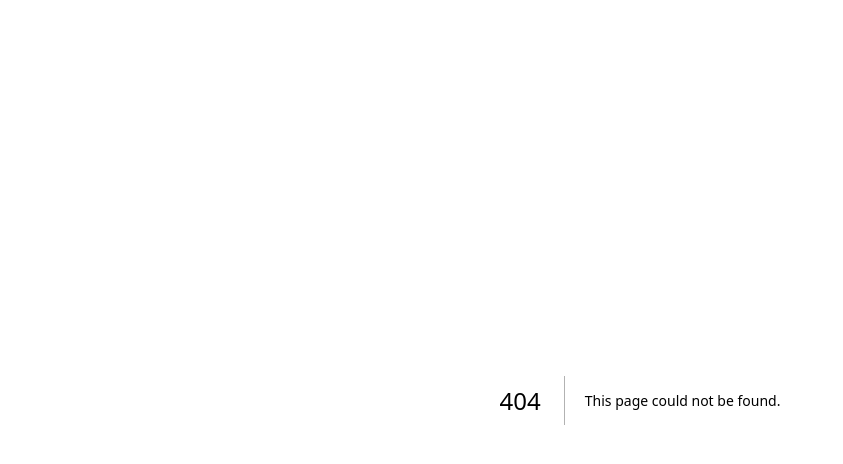
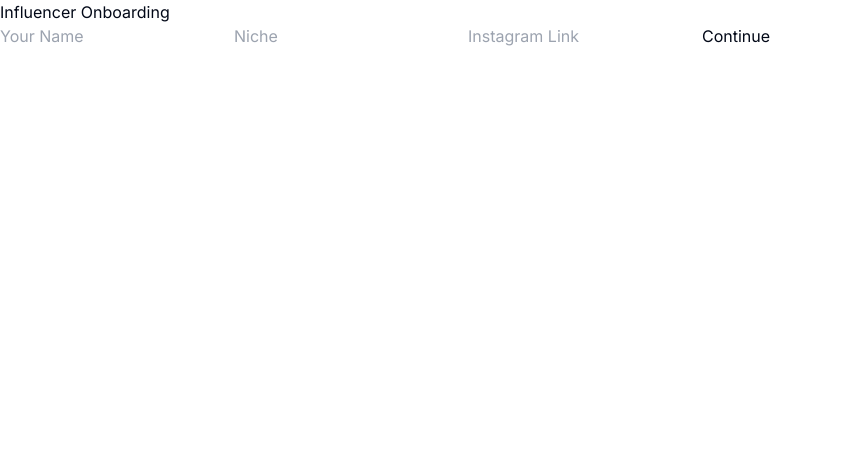
Before and after one commit to yash-madhani/Kiplingo, a Next.js app: page /onboarding/influencer in a window 1280 px wide. Before the commit this address had no page. Shown: the top 464 px of the page, without its empty margins (0-843 px from the left). Built offline with nearby package versions, Linux system fonts and the light colour scheme.

Commit message:
Signup flow ready, UI not ready

```diff
--- /dev/null
+++ b/src/app/onboarding/influencer/page.jsx
@@ -0,0 +1,39 @@
+'use client';
+
+import { useState } from 'react';
+import { supabase } from '../../../lib/supabaseClient';
+import { useRouter } from 'next/navigation';
+
+export default function InfluencerOnboarding() {
+  const [name, setName] = useState('');
+  const [niche, setNiche] = useState('');
+  const [instagram, setInstagram] = useState('');
+  const router = useRouter();
+
+  const handleSubmit = async () => {
+    const { data: userData } = await supabase.auth.getUser();
+    const userId = userData?.user?.id;
+
+    if (!userId) return alert('Not logged in');
+
+    await supabase.from('influencers').insert({
+      id: userId,
+      name,
+      niche,
+      social_links: { instagram },
+    });
+
+    await supabase.auth.updateUser({ data: { user_type: 'influencer' } });
+    router.push('/dashboard');
+  };
+
+  return (
+    <div>
+      <h1>Influencer Onboarding</h1>
+      <input value={name} onChange={(e) => setName(e.target.value)} placeholder="Your Name" />
+      <input value={niche} onChange={(e) => setNiche(e.target.value)} placeholder="Niche" />
+      <input value={instagram} onChange={(e) => setInstagram(e.target.value)} placeholder="Instagram Link" />
+      <button onClick={handleSubmit}>Continue</button>
+    </div>
+  );
+}
--- /dev/null
+++ b/src/app/select-role/page.tsx
@@ -0,0 +1,14 @@
+'use client';
+import { useRouter } from 'next/navigation';
+
+export default function SelectRole() {
+  const router = useRouter();
+
+  return (
+    <div>
+      <h1>Are you a Brand or an Influencer?</h1>
+      <button onClick={() => router.push('/onboarding/brand')}>Brand</button>
+      <button onClick={() => router.push('/onboarding/influencer')}>Influencer</button>
+    </div>
+  );
+}
```
Also changed, not shown: src/app/onboarding/brand/page.jsx (added, +44 -0 lines).
